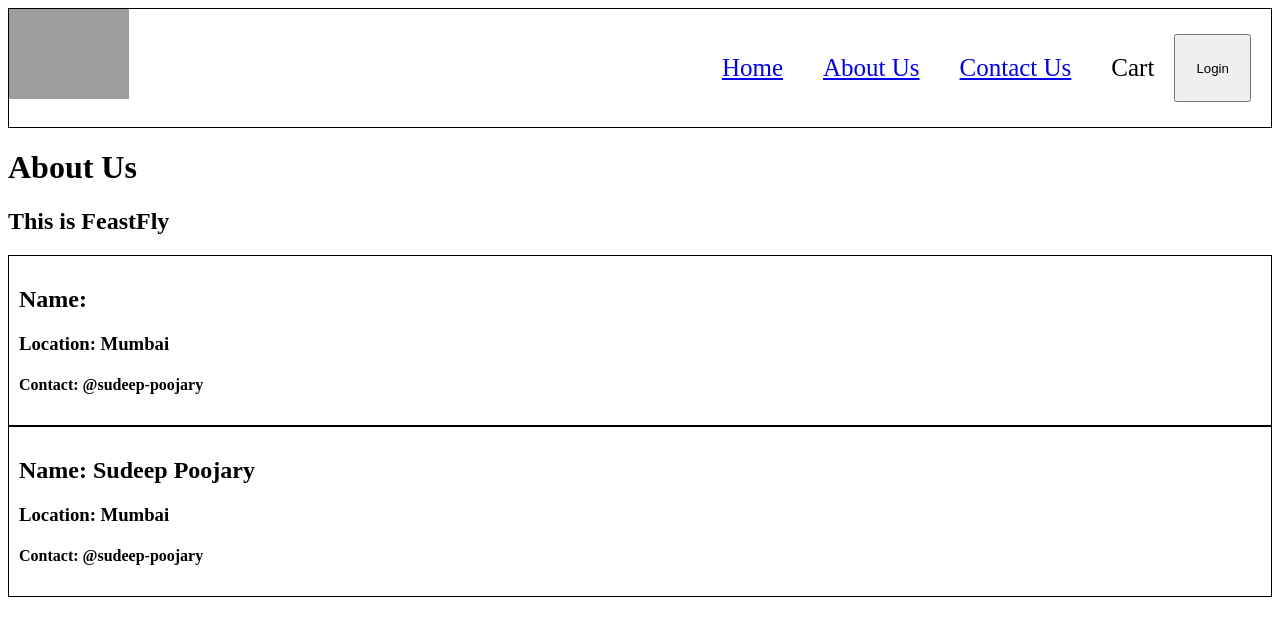
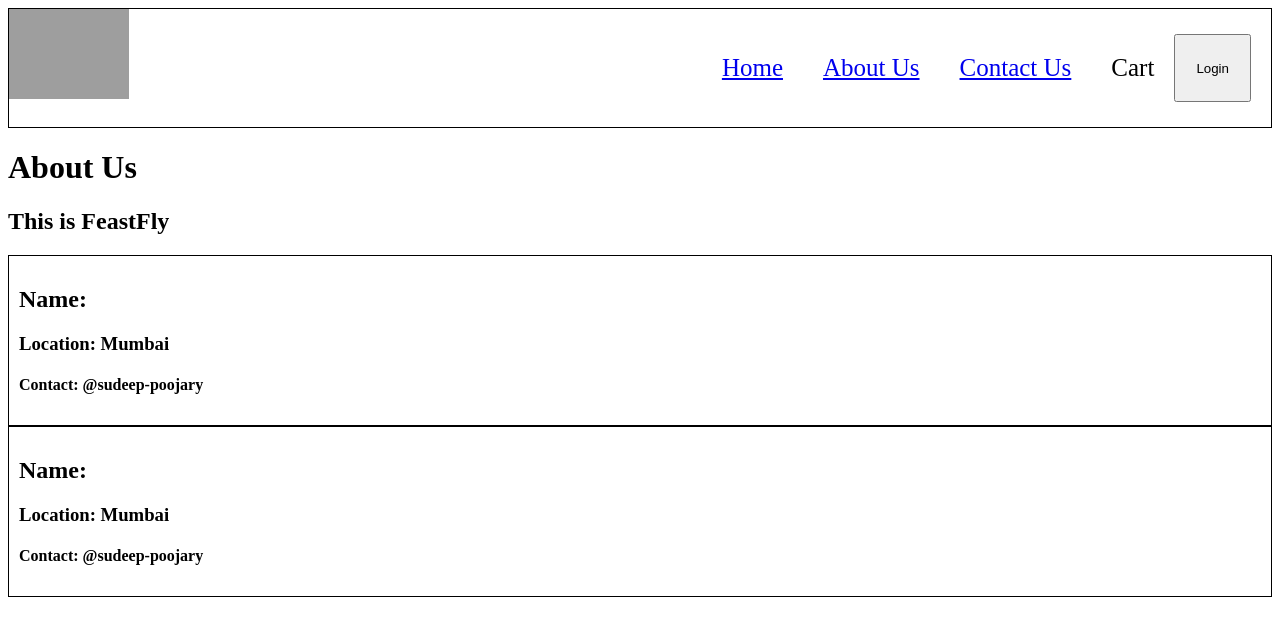
Before and after one commit to Sudeep-Poojary/FeastFly, a React (Vite) app: page /about in a window 1280 px wide. Shown: the top 636 px of the page. Built offline with nearby package versions, Linux system fonts and the light colour scheme; grey boxes are pictures that could not be loaded.

Commit message:
chore: Using props in Class Based Component

```diff
--- a/src/components/UserClass.js
+++ b/src/components/UserClass.js
@@ -1,10 +1,14 @@
 import React from "react";
 
 class UserClass extends React.Component {
+  constructor(props) {
+    super(props);
+  }
+
   render() {
     return (
       <div className="user-card">
-        <h2>Name: Sudeep Poojary</h2>
+        <h2>Name: {this.props.name}</h2>
         <h3>Location: Mumbai</h3>
         <h4>Contact: @sudeep-poojary</h4>
       </div>
```
